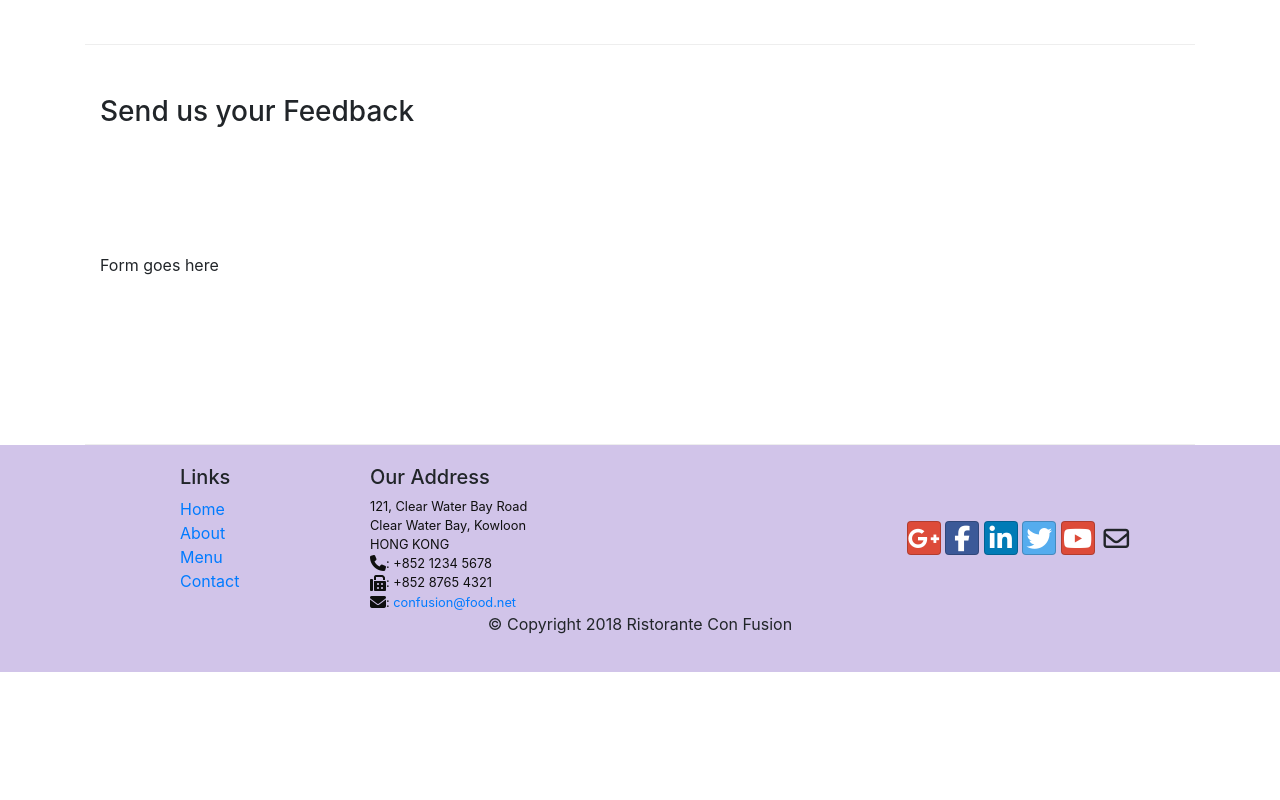
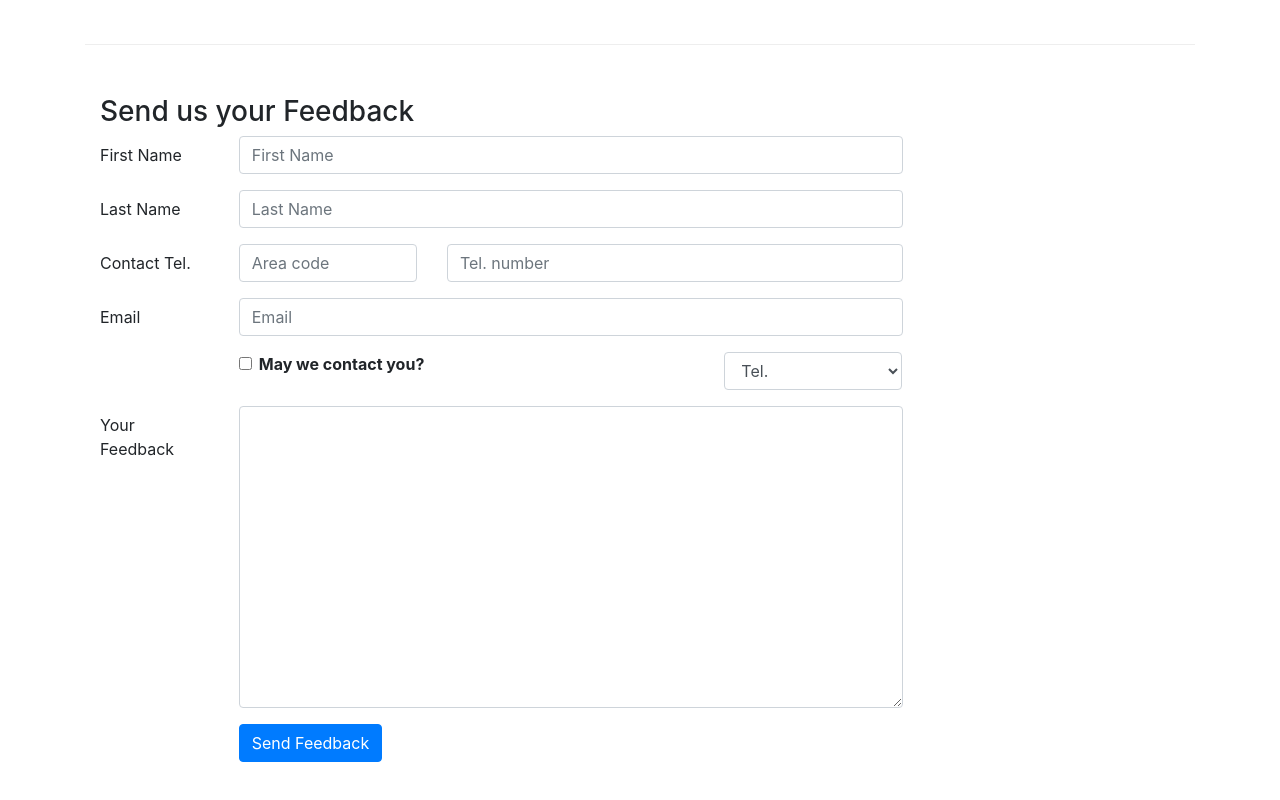
Before and after one commit to npmh310/exercise6_FER, a plain HTML site: page contactus.html in a window 1280 px wide. Shown: the part 820-1620 px from the top of the page. Before the commit the page ends 1492 px from the top, so only its background shows below. Drawn offline with nearby package versions, Linux system fonts and the light colour scheme.

Commit message:
ex10 form

```diff
--- a/CSS/style.css
+++ b/CSS/style.css
@@ -37,3 +37,7 @@ body{
 .bg-primary {
      background-color: #512DA8 !important;
 }
+
+.nav-link{
+    color: black;
+}
--- a/contactus.html
+++ b/contactus.html
@@ -27,6 +27,43 @@
   </head>
 
   <body>
+    <nav class="navbar navbar-dark navbar-expand-sm fixed-top">
+      <div class="container">
+        <button
+          class="navbar-toggler"
+          type="button"
+          data-toggle="collapse"
+          data-target="#Navbar"
+        >
+          <span class="navbar-toggler-icon"></span>
+        </button>
+        <a class="navbar-brand" href="#">Ristorante Con Fusion</a>
+        <div class="collapse navbar-collapse" id="Navbar">
+          <ul class="navbar-nav mr-auto">
+            <li class="nav-item">
+              <a class="nav-link" href="./index.html"
+                ><span class="fa fa-home fa-lg"></span> Home</a
+              >
+            </li>
+            <li class="nav-item">
+              <a class="nav-link" href="./aboutus.html"
+                ><span class="fa fa-info fa-lg"></span> About</a
+              >
+            </li>
+            <li class="nav-item">
+              <a class="nav-link" href="#"
+                ><span class="fa fa-list fa-lg"></span> Menu</a
+              >
+            </li>
+            <li class="nav-item active">
+              <a class="nav-link" href="#"
+                ><span class="fa fa-address-card fa-lg"></span> Contact</a
+              >
+            </li>
+          </ul>
+        </div>
+      </div>
+    </nav>
     <header class="jumbotron">
       <div class="container">
         <div class="row row-header">
@@ -34,7 +71,7 @@
             <div class="container">
               <a class="navbar-brand" href="#">Ristorante Con Fusion</a>
               <ul class="navbar-nav mr-auto">
-                <li class="nav-item active">
+                <li class="nav-item">
                   <a class="nav-link" href="index1.html"
                     ><span style="margin: 10px" class="fa fa-home fa-lg"></span>
                     Home</a
@@ -52,7 +89,7 @@
                     >Menu</a
                   >
                 </li>
-                <li class="nav-item">
+                <li class="nav-item active">
                   <a class="nav-link" href="contactus.html">
                     <span
                       style="margin: 10px"
@@ -108,19 +145,138 @@
         <div class="col-12 col-sm-6 offset-sm-1">
           <h5>Map of our Location</h5>
         </div>
-        <div class="col-12 col-sm-11 offset-sm-1"><div class="btn-group" role="group">
-          <a role="button" class="btn btn-primary" href="tel:+85212345678"><i class="fa fa-phone"></i> Call</a>
-          <a role="button" class="btn btn-info"><i class="fa fa-skype"></i> Skype</a>
-          •	<a role="button" class="btn btn-success" href="mailto:confusion@food.net"><i class="fa fa-envelope-o"></i> Email</a>
+        <div class="col-12 col-sm-11 offset-sm-1">
+          <div class="btn-group" role="group">
+            <a role="button" class="btn btn-primary" href="tel:+85212345678"
+              ><i class="fa fa-phone"></i> Call</a
+            >
+            <a role="button" class="btn btn-info"
+              ><i class="fa fa-skype"></i> Skype</a
+            >
+            •
+            <a
+              role="button"
+              class="btn btn-success"
+              href="mailto:confusion@food.net"
+              ><i class="fa fa-envelope-o"></i> Email</a
+            >
           </div>
-          </div>
+        </div>
       </div>
 
       <div class="row row-content">
         <div class="col-12">
           <h3>Send us your Feedback</h3>
         </div>
-        <div class="col-12 col-md-9">Form goes here</div>
+        <div class="col-12 col-md-9">
+          <form>
+            <div class="form-group row">
+              <label for="firstname" class="col-md-2 col-form-label"
+                >First Name</label
+              >
+              <div class="col-md-10">
+                <input
+                  type="text"
+                  class="form-control"
+                  id="firstname"
+                  name="firstname"
+                  placeholder="First Name"
+                />
+              </div>
+            </div>
+            <div class="form-group row">
+              <label for="lastname" class="col-md-2 col-form-label"
+                >Last Name</label
+              >
+              <div class="col-md-10">
+                <input
+                  type="text"
+                  class="form-control"
+                  id="lastname"
+                  name="lastname"
+                  placeholder="Last Name"
+                />
+              </div>
+            </div>
+            <div class="form-group row">
+              <label for="telnum" class="col-12 col-md-2 col-form-label"
+                >Contact Tel.</label
+              >
+              <div class="col-5 col-md-3">
+                <input
+                  type="tel"
+                  class="form-control"
+                  id="areacode"
+                  name="areacode"
+                  placeholder="Area code"
+                />
+              </div>
+              <div class="col-7 col-md-7">
+                <input
+                  type="tel"
+                  class="form-control"
+                  id="telnum"
+                  name="telnum"
+                  placeholder="Tel. number"
+                />
+              </div>
+            </div>
+            <div class="form-group row">
+              <label for="emailid" class="col-md-2 col-form-label">Email</label>
+              <div class="col-md-10">
+                <input
+                  type="email"
+                  class="form-control"
+                  id="emailid"
+                  name="emailid"
+                  placeholder="Email"
+                />
+              </div>
+            </div>
+            <div class="form-group row">
+              <div class="col-md-6 offset-md-2">
+                <div class="form-check">
+                  <input
+                    type="checkbox"
+                    class="form-check-input"
+                    name="approve"
+                    id="approve"
+                    value=""
+                  />
+                  <label class="form-check-label" for="approve">
+                    <strong>May we contact you?</strong>
+                  </label>
+                </div>
+              </div>
+              <div class="col-md-3 offset-md-1">
+                <select class="form-control">
+                  <option>Tel.</option>
+                  <option>Email</option>
+                </select>
+              </div>
+            </div>
+            <div class="form-group row">
+              <label for="feedback" class="col-md-2 col-form-label"
+                >Your Feedback</label
+              >
+              <div class="col-md-10">
+                <textarea
+                  class="form-control"
+                  id="feedback"
+                  name="feedback"
+                  rows="12"
+                ></textarea>
+              </div>
+            </div>
+            <div class="form-group row">
+              <div class="offset-md-2 col-md-10">
+                <button type="submit" class="btn btn-primary">
+                  Send Feedback
+                </button>
+              </div>
+            </div>
+          </form>
+        </div>
         <div class="col-12 col-md"></div>
       </div>
     </div>
```
Also changed, not shown: aboutus.html (+2 -2 lines), index1.html (+1 -1 lines).
